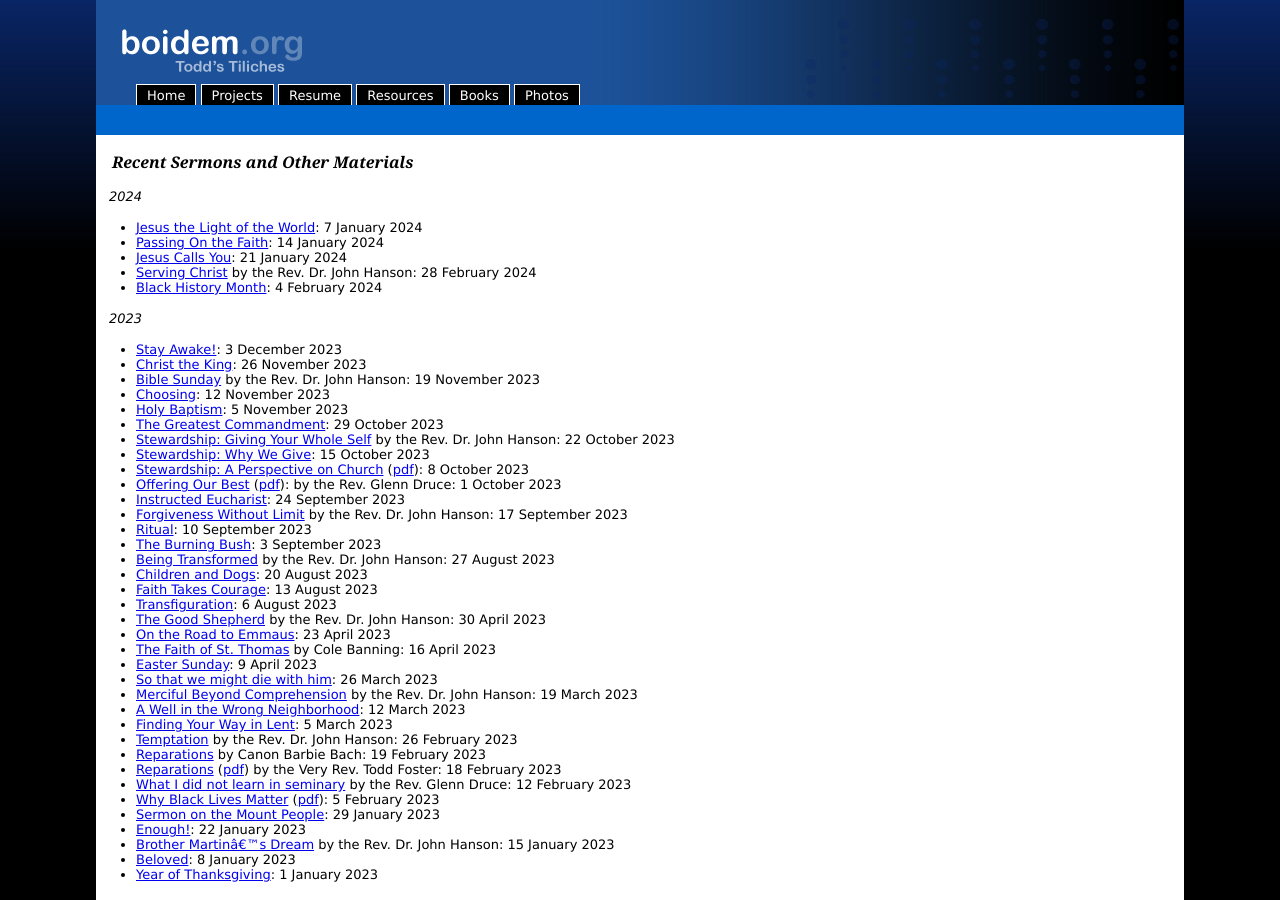
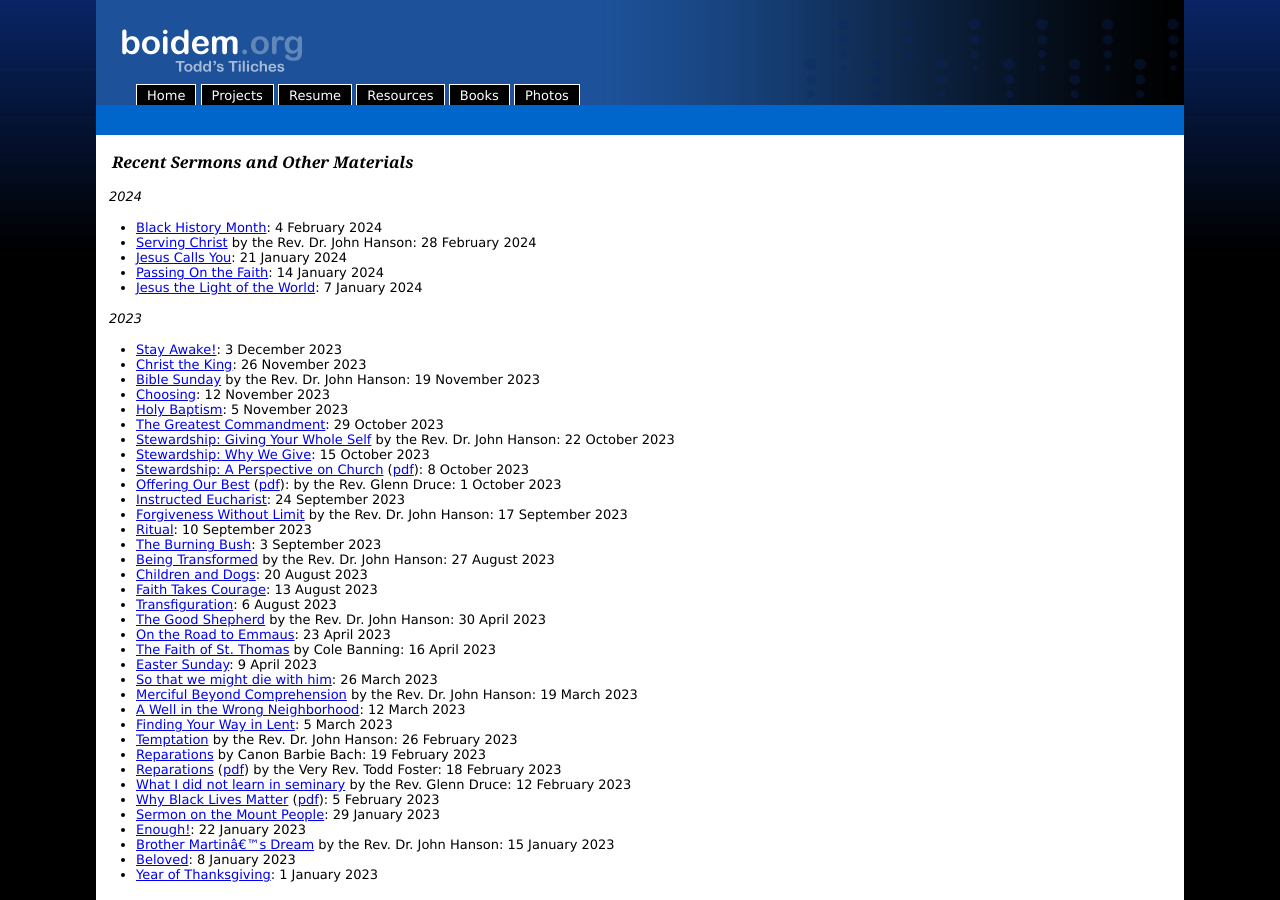
Before and after one commit to toddfoster/toddfoster.github.com, a Jekyll site: the page built from projects.md, in a window 1280 px wide and 900 px high. Built offline with Jekyll 4.4.1, drawn with Linux system fonts in a browser that asks for light colours.

Commit message:
fix order of entries

```diff
--- a/projects.md
+++ b/projects.md
@@ -7,11 +7,11 @@ Recent Sermons and Other Materials
 ----------------------------------
 
 *2024*
+* [Black History Month](http://cdn.boidem.org/2024/sermons/StT20240204.mp3): 4 February 2024
+* [Serving Christ](http://cdn.boidem.org/2024/sermons/StT20240128-JH.mp3) by the Rev. Dr. John Hanson: 28 February 2024
+* [Jesus Calls You](http://cdn.boidem.org/2024/sermons/StT20240121.mp3): 21 January 2024
+* [Passing On the Faith](http://cdn.boidem.org/2024/sermons/StT20240114.mp3): 14 January 2024
 * [Jesus the Light of the World](http://cdn.boidem.org/2024/sermons/StT20240107.mp3): 7 January 2024
-* [Passing On the Faith](http://cdn.boidem.org/2024/sermons/StT20240114.mp3): 14 January 2024
-* [Jesus Calls You](http://cdn.boidem.org/2024/sermons/StT20240121.mp3): 21 January 2024
-* [Serving Christ](http://cdn.boidem.org/2024/sermons/StT20240128-JH.mp3) by the Rev. Dr. John Hanson: 28 February 2024
-* [Black History Month](http://cdn.boidem.org/2024/sermons/StT20240204.mp3): 4 February 2024
 
 *2023*
 * [Stay Awake!](http://cdn.boidem.org/2023/sermons/StT20231203.mp3): 3 December 2023
```
